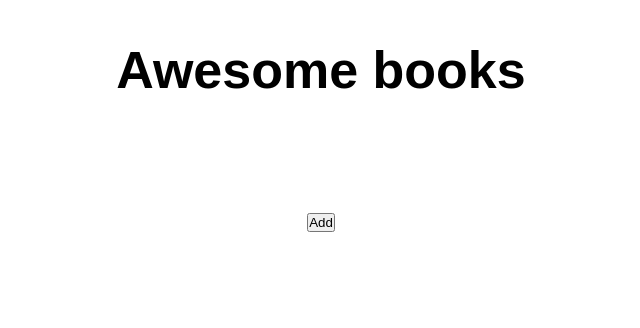
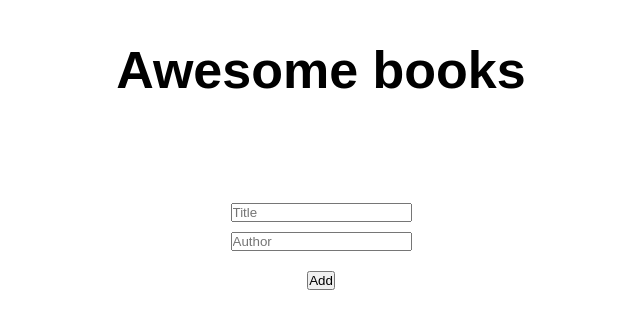
Before and after one commit to App-Developer8866/awesome-book-new, a website: page index.html in a window 1280 px wide. Shown: the whole page, without its empty margins (319-959 px from the left). Drawn offline with Linux system fonts and the light colour scheme.

Commit message:
Fix html tags

```diff
--- a/index.html
+++ b/index.html
@@ -19,7 +19,8 @@
 
     <!-- Add new books -->
     <form class="form">
-
+      <input type="text" placeholder="Title" class="title" />
+      <input type="text" placeholder="Author" class="author" />
       <span></span>
       <button type="button">Add</button>
     </form>
```
